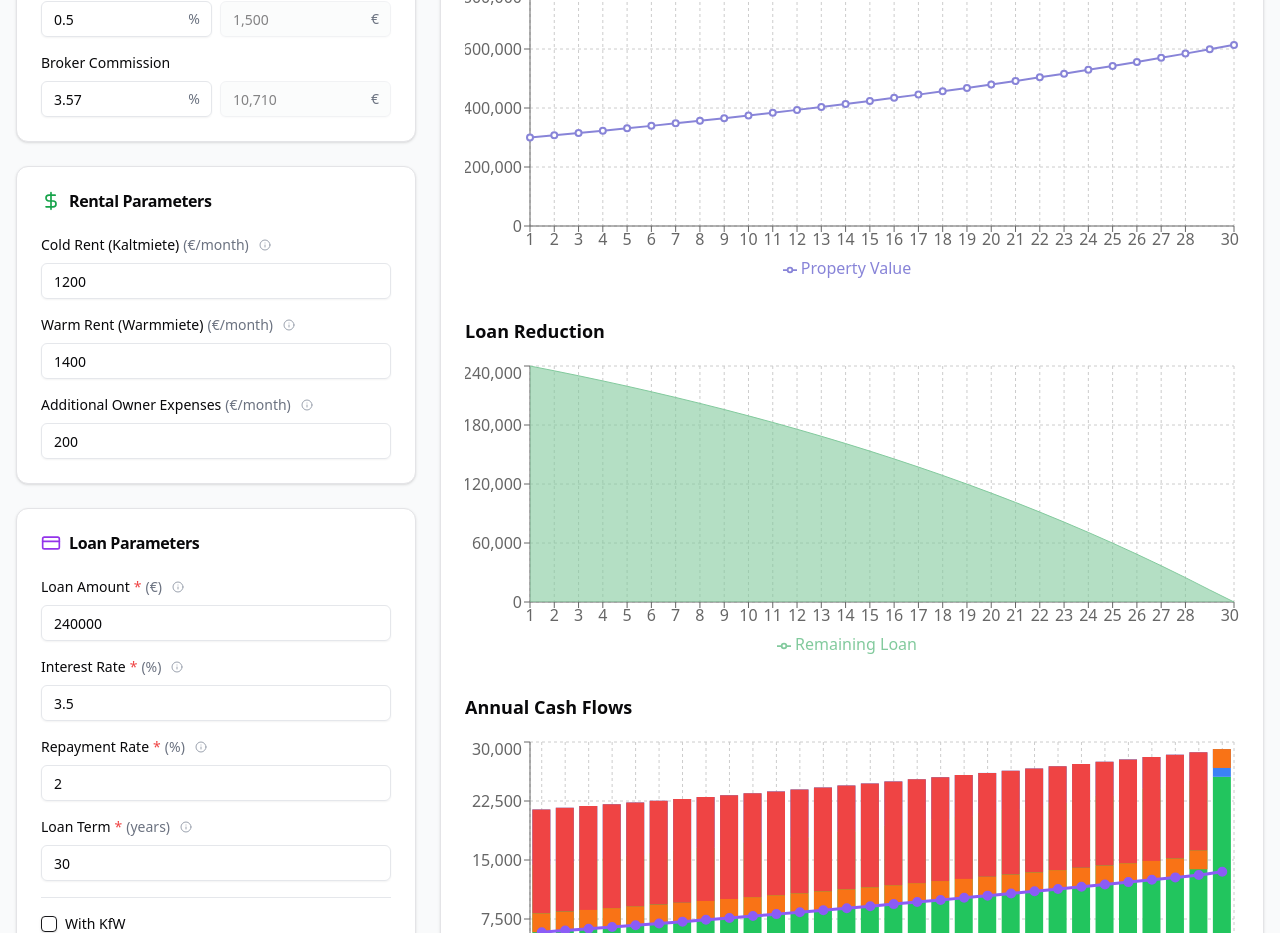
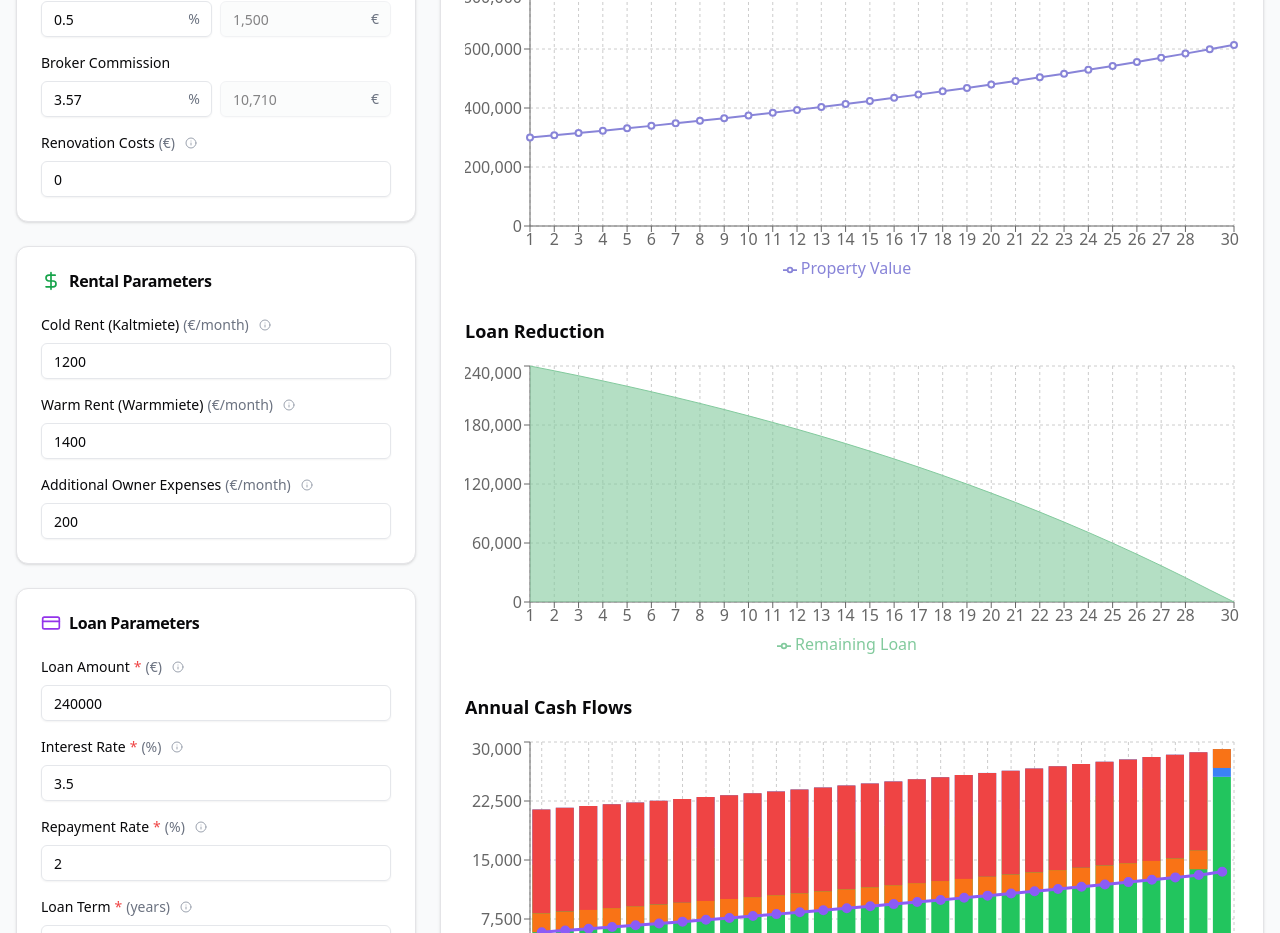
Before and after one commit to AlekseyKolechkin/devin, a React (Vite) app: page / in a window 1280 px wide. Shown: the part 860-1793 px from the top of the page. Built offline with nearby package versions, Linux system fonts and the light colour scheme.

Commit message:
feat: add renovation cost support in multiple languages

```diff
--- a/src/components/FinancialDashboard.tsx
+++ b/src/components/FinancialDashboard.tsx
@@ -48,6 +48,7 @@ const defaultInputs: PropertyInputs = {
   notarRate: 1.5, // Notary: typically 1.0-2.0%
   amtsgerichtRate: 0.5, // Court registration: typically 0.5%
   maklerRate: 3.57, // Broker: typically 3.57% (including VAT)
+  renovation: 0, // Renovation costs: optional
   coldRent: 1200,
   warmRent: 1400,
   additionalExpenses: 200,
@@ -273,6 +274,16 @@ export default function FinancialDashboard() {
                   percentage={inputs.maklerRate}
                   baseAmount={inputs.purchasePrice}
                   onChange={(value) => updateInput('maklerRate', value)}
+                />
+                <InputField
+                  id="renovation"
+                  label="renovation"
+                  value={inputs.renovation}
+                  onChange={(value) => updateInput('renovation', value as number)}
+                  unit="renovationUnit"
+                  min={0}
+                  step={1000}
+                  info="tooltips.renovation"
                 />
               </CardContent>
             </Card>
--- a/src/i18n/locales/ar.json
+++ b/src/i18n/locales/ar.json
@@ -33,6 +33,8 @@
   "amtsgerichtUnit": "%",
   "makler": "عمولة الوسيط",
   "maklerUnit": "%",
+  "renovation": "تكاليف التجديد",
+  "renovationUnit": "€",
 
   "loanAmount": "مبلغ القرض",
   "loanAmountUnit": "€",
@@ -155,6 +157,7 @@
     "specialAmortization": "استهلاك معجل إضافي لكفاءة الطاقة أو البرامج الحكومية",
     "marginalTaxRate": "أعلى معدل ضريبي لحساب المنافع الضريبية",
     "grunderwerbsteuer": "ضريبة نقل العقارات تختلف حسب الولايات الفيدرالية الألمانية. يتم حسابها تلقائياً حسب الولاية المختارة (3.5% - 6.5%)",
+    "renovation": "تكاليف تجديد أو تحديث أو تحسين العقار. هذه التكاليف تزيد من إجمالي مبلغ الاستثمار",
     "purchasePrice": "إجمالي سعر شراء العقار شامل جميع تكاليف الاستحواذ",
     "area": "المساحة السكنية للعقار بالمتر المربع",
     "region": "اختر الولاية الفيدرالية الألمانية حيث يقع العقار. قد تختلف ظروف السوق والتنظيمات في الولايات المختلفة",
--- a/src/i18n/locales/de.json
+++ b/src/i18n/locales/de.json
@@ -33,6 +33,8 @@
   "amtsgerichtUnit": "%",
   "makler": "Maklerprovision",
   "maklerUnit": "%",
+  "renovation": "Renovierungskosten",
+  "renovationUnit": "€",
 
   "loanAmount": "Darlehenssumme",
   "loanAmountUnit": "€",
@@ -162,6 +164,7 @@
     "specialAmortization": "Zusätzliche beschleunigte Abschreibung für Energieeffizienz oder Förderprogramme",
     "marginalTaxRate": "Ihr höchster Steuersatz zur Berechnung der Steuervorteile",
     "grunderwerbsteuer": "Grunderwerbsteuer variiert je nach deutschem Bundesland. Wird automatisch basierend auf dem gewählten Bundesland berechnet (3,5% - 6,5%)",
+    "renovation": "Kosten für Renovierung, Modernisierung oder Verbesserung der Immobilie. Diese Kosten erhöhen den gesamten Investitionsbetrag",
     "purchasePrice": "Gesamtkaufpreis der Immobilie inklusive aller Erwerbsnebenkosten",
     "area": "Wohnfläche der Immobilie in Quadratmetern",
     "region": "Wählen Sie das deutsche Bundesland, in dem sich die Immobilie befindet. Verschiedene Bundesländer können unterschiedliche Marktbedingungen und Vorschriften haben",
--- a/src/i18n/locales/en.json
+++ b/src/i18n/locales/en.json
@@ -33,6 +33,8 @@
   "amtsgerichtUnit": "%",
   "makler": "Broker Commission",
   "maklerUnit": "%",
+  "renovation": "Renovation Costs",
+  "renovationUnit": "€",
 
   "loanAmount": "Loan Amount",
   "loanAmountUnit": "€",
@@ -162,6 +164,7 @@
     "specialAmortization": "Additional accelerated depreciation for energy efficiency or government programs",
     "marginalTaxRate": "Your highest tax bracket rate for calculating tax benefits",
     "grunderwerbsteuer": "Real estate transfer tax varies by German federal state. Automatically calculated based on selected state (3.5% - 6.5%)",
+    "renovation": "Costs for renovation, modernization, or improvement of the property. These costs increase the total investment amount",
     "purchasePrice": "Total purchase price of the property including all acquisition costs",
     "area": "Living area of the property in square meters",
     "region": "Select the German federal state where the property is located. Different states may have varying market conditions and regulations",
--- a/src/i18n/locales/ru.json
+++ b/src/i18n/locales/ru.json
@@ -33,6 +33,8 @@
   "amtsgerichtUnit": "%",
   "makler": "Комиссия риелтора",
   "maklerUnit": "%",
+  "renovation": "Расходы на реновацию",
+  "renovationUnit": "€",
 
   "loanAmount": "Сумма кредита",
   "loanAmountUnit": "€",
@@ -162,6 +164,7 @@
     "specialAmortization": "Дополнительная ускоренная амортизация для энергоэффективности или государственных программ",
     "marginalTaxRate": "Ваша максимальная налоговая ставка для расчета налоговых льгот",
     "grunderwerbsteuer": "Налог на покупку недвижимости варьируется по федеральным землям Германии. Автоматически рассчитывается на основе выбранной земли (3,5% - 6,5%)",
+    "renovation": "Расходы на ремонт, модернизацию или улучшение недвижимости. Эти расходы увеличивают общую сумму инвестиций",
     "purchasePrice": "Общая стоимость покупки недвижимости включая все расходы на приобретение",
     "area": "Жилая площадь недвижимости в квадратных метрах",
     "region": "Выберите федеральную землю Германии, где расположена недвижимость. Разные земли могут иметь различные рыночные условия и регулирование",
--- a/src/i18n/locales/tr.json
+++ b/src/i18n/locales/tr.json
@@ -33,6 +33,8 @@
   "amtsgerichtUnit": "%",
   "makler": "Emlak Komisyonu",
   "maklerUnit": "%",
+  "renovation": "Renovasyon Maliyetleri",
+  "renovationUnit": "€",
 
   "loanAmount": "Kredi Tutarı",
   "loanAmountUnit": "€",
@@ -154,6 +156,7 @@
     "specialAmortization": "Enerji verimliliği veya devlet programları için ek hızlandırılmış amortisman",
     "marginalTaxRate": "Vergi avantajlarını hesaplamak için en yüksek vergi dilimi oranınız",
     "grunderwerbsteuer": "Gayrimenkul transfer vergisi Alman federal eyaletlerine göre değişir. Seçilen eyalete göre otomatik olarak hesaplanır (%3,5 - %6,5)",
+    "renovation": "Mülkün renovasyonu, modernizasyonu veya iyileştirilmesi için maliyetler. Bu maliyetler toplam yatırım tutarını artırır",
     "purchasePrice": "Tüm satın alma maliyetleri dahil toplam mülk satın alma fiyatı",
     "area": "Mülkün metrekare cinsinden yaşam alanı",
     "region": "Mülkün bulunduğu Alman federal eyaletini seçin. Farklı eyaletlerde değişen piyasa koşulları ve düzenlemeler olabilir",
--- a/src/i18n/locales/uk.json
+++ b/src/i18n/locales/uk.json
@@ -33,6 +33,8 @@
   "amtsgerichtUnit": "%",
   "makler": "Комісія ріелтора",
   "maklerUnit": "%",
+  "renovation": "Витрати на реновацію",
+  "renovationUnit": "€",
 
   "loanAmount": "Сума кредиту",
   "loanAmountUnit": "€",
@@ -146,6 +148,7 @@
     "specialAmortization": "Додаткова прискорена амортизація для енергоефективності або державних програм",
     "marginalTaxRate": "Ваша максимальна податкова ставка для розрахунку податкових пільг",
     "grunderwerbsteuer": "Податок на купівлю нерухомості варіюється за федеральними землями Німеччини. Автоматично розраховується на основі обраної землі (3,5% - 6,5%)",
+    "renovation": "Витрати на ремонт, модернізацію або покращення нерухомості. Ці витрати збільшують загальну суму інвестицій",
     "purchasePrice": "Загальна вартість купівлі нерухомості, включаючи всі витрати на придбання",
     "area": "Житлова площа нерухомості у квадратних метрах",
     "region": "Оберіть федеральну землю Німеччини, де розташована нерухомість. Різні землі можуть мати різні ринкові умови та регулювання",
--- a/src/types/financial.ts
+++ b/src/types/financial.ts
@@ -8,6 +8,7 @@ export interface PropertyInputs {
   notarRate: number; // Notary percentage
   amtsgerichtRate: number; // Court registration percentage
   maklerRate: number; // Broker percentage
+  renovation: number; // Renovation costs
   coldRent: number; // Kaltmiete
   warmRent: number; // Warmmiete
   additionalExpenses: number;
--- a/src/utils/calculations.ts
+++ b/src/utils/calculations.ts
@@ -102,6 +102,7 @@ export function calculateResults(inputs: PropertyInputs): ResultsData {
     notarRate,
     amtsgerichtRate,
     maklerRate,
+    renovation,
     coldRent,
     additionalExpenses,
     loanAmount,
@@ -136,11 +137,13 @@ export function calculateResults(inputs: PropertyInputs): ResultsData {
   const notarAmount = purchasePrice * (notarRate / 100);
   const amtsgerichtAmount = purchasePrice * (amtsgerichtRate / 100);
   const maklerAmount = purchasePrice * (maklerRate / 100);
-  const totalPurchaseCosts = grunderwerbsteuerAmount + notarAmount + amtsgerichtAmount + maklerAmount;
+  const totalPurchaseCosts = grunderwerbsteuerAmount + notarAmount + amtsgerichtAmount + maklerAmount + renovation;
 
   // Total investment cost (purchase price + all costs)
   const totalInvestmentCost = purchasePrice + totalPurchaseCosts;
 
+  // AfA (depreciation) is calculated on purchase price only in Germany
+  // Renovation costs may be depreciated separately depending on the type of work
   const annualAfaAmount = purchasePrice * (afaRate / 100);
   const annualSpecialAmortization = purchasePrice * (specialAmortization / 100);
 
```
